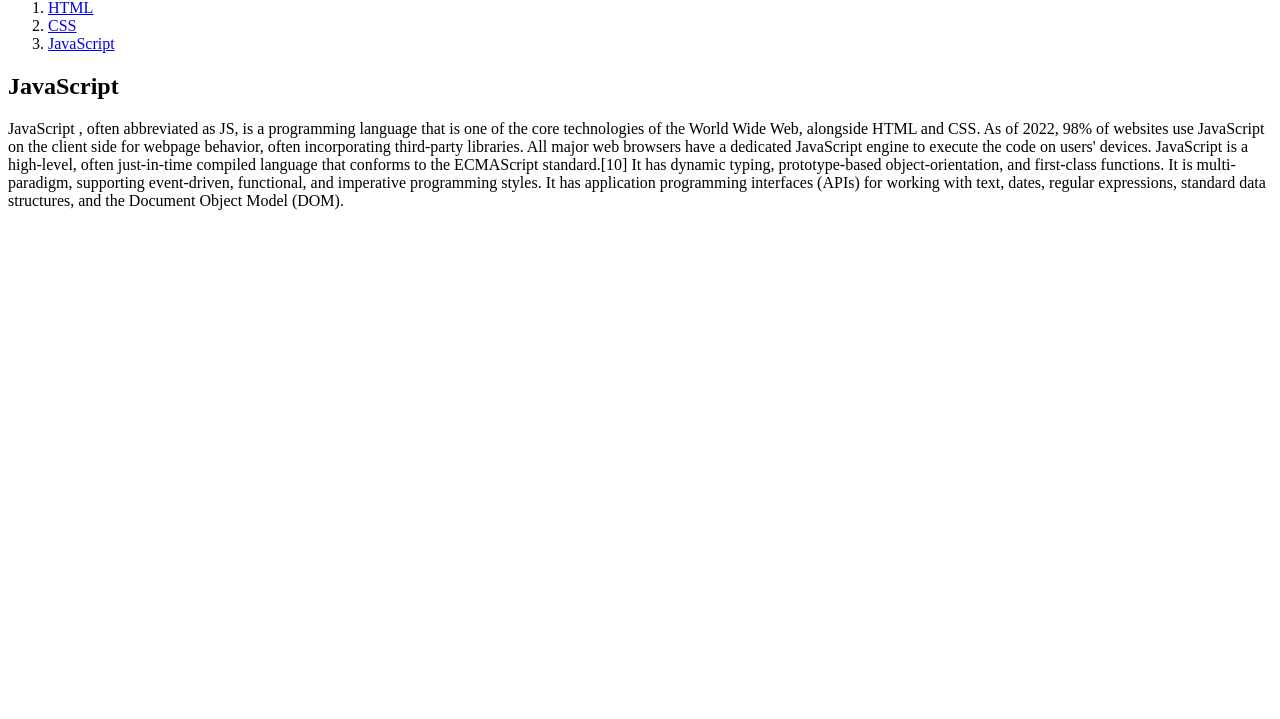
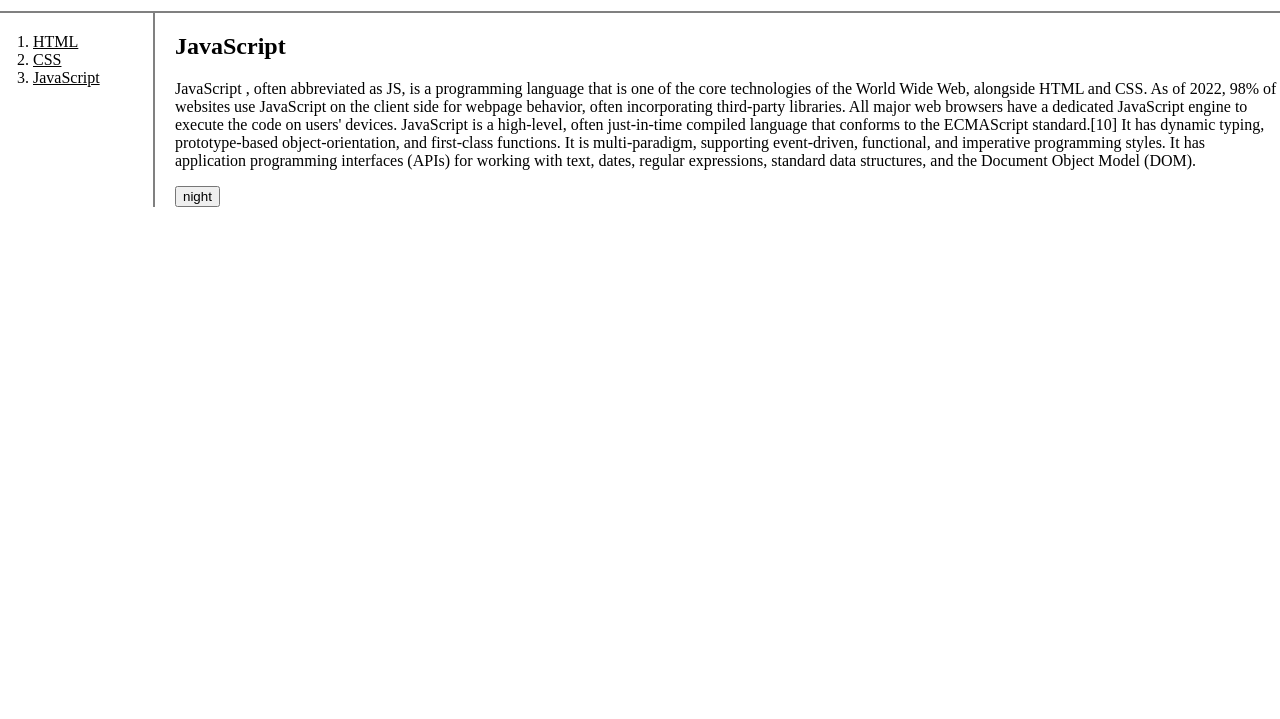
Before and after one commit to chahyunsoo/web, a plain HTML site: page web/3.html in a window 1280 px wide. Shown: the part 81-800 px from the top of the page. Drawn offline with Linux system fonts and the light colour scheme.

Commit message:
반복문 추가

```diff
--- a/web/3.html
+++ b/web/3.html
@@ -3,14 +3,17 @@
 <head>
     <title>WEB1-JavaScrpit</title>
     <meta charset="utf-8">
+    <link rel="stylesheet" href="style.css">
 </head>
 <body>
-    <h1><a href="index.html">WEB</a></h1>
+    <h1><a href="index.html" style="color:blue">WEB</a></h1>
+    <div id="grid">
     <ol>
         <li><a href="1.html">HTML</a></li>
         <li><a href="2.html">CSS</a></li>
         <li><a href="3.html">JavaScript</a></li>
     </ol>
+    <div id="article">
     <h2>JavaScript</h2>
    <p>
     JavaScript , often abbreviated as JS, is a programming language that is one of the core technologies of the World Wide Web,
@@ -19,5 +22,34 @@
     All major web browsers have a dedicated JavaScript engine to execute the code on users' devices.
     JavaScript is a high-level, often just-in-time compiled language that conforms to the ECMAScript standard.[10] It has dynamic typing, prototype-based object-orientation, and first-class functions. It is multi-paradigm, supporting event-driven, functional, and imperative programming styles. It has application programming interfaces (APIs) for working with text, dates, regular expressions, standard data structures, and the Document Object Model (DOM).
    </p>
+   <input type="button" value="night" onclick="
+        var target=document.querySelector('body');
+        if(this.value==='night'){
+            target.style.backgroundColor='black';
+            target.style.color='white';
+            this.value='day';
+            var alist=document.querySelectorAll('a');
+            var i=0;
+            while(i<alist.length){
+                alist[i].style.color='powderblue';
+                i+=1;
+            }
+        }
+        else{
+            target.style.color='black';
+            target.style.backgroundColor='white';
+            this.value='night';
+            var alist=document.querySelectorAll('a');
+            var i=0;
+            while(i<alist.length){
+                console.log(alist[i]);
+                alist[i].style.color='blue';
+                i+=1;
+            }
+        }
+        ">
+
+    </div>
+    </div>
 </body>
 </html>
```
